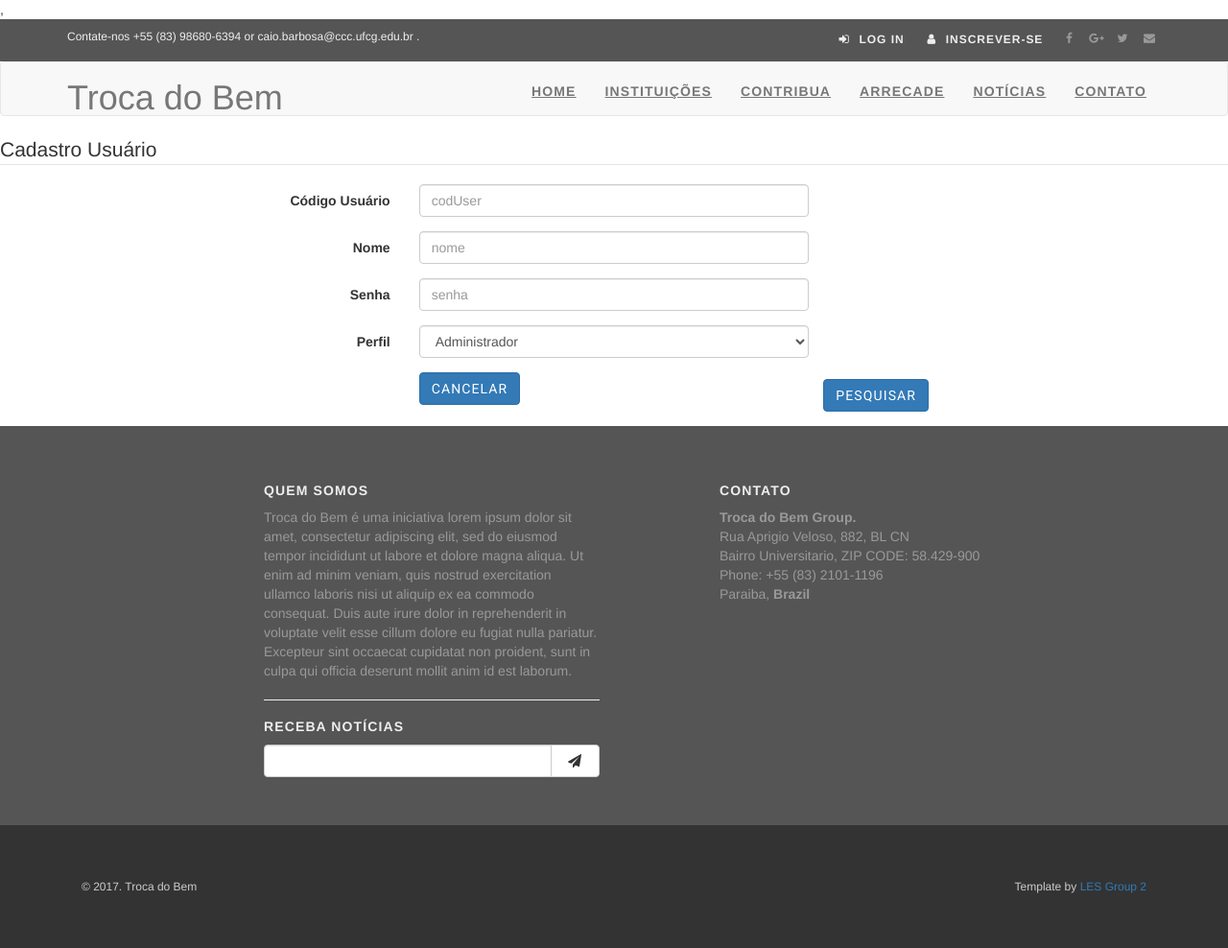
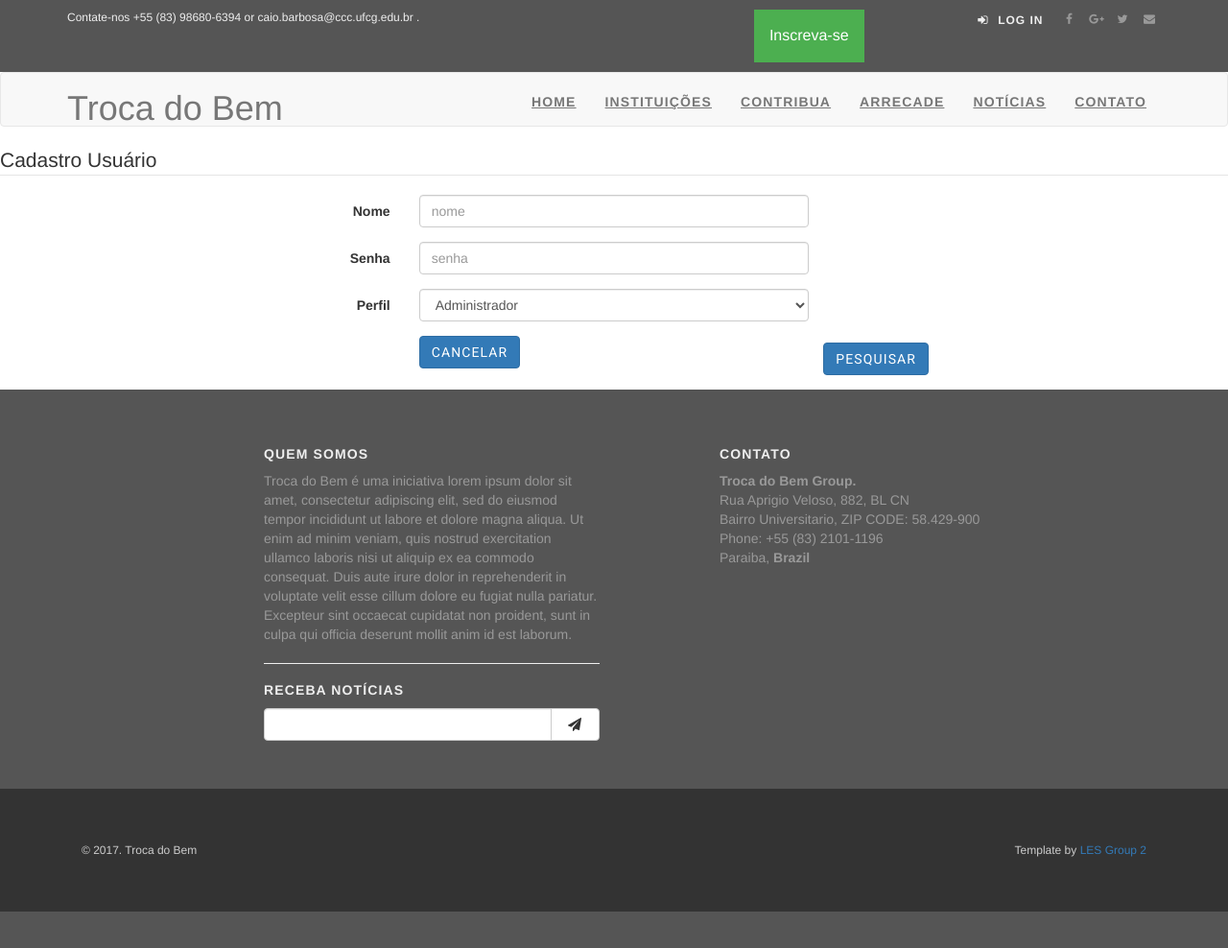
Before and after one commit to SauloNascimento/TrocaDoBem, a Django app: template app/templates/cadastros/cadastro-usuario.html in a window 1280 px wide. Shown: the whole page at 96% size. After the commit the page ends 950 px from the top, so only its background shows below. Run offline with Django 3.2, Linux system fonts and the light colour scheme; the template is opened without the code that fills it, so the values that code supplies are empty; some libraries are stand-ins or nearby versions.

Commit message:
rotas para escolha do tipo de cadastro

```diff
--- a/app/templates/cadastros/cadastro-usuario.html
+++ b/app/templates/cadastros/cadastro-usuario.html
@@ -28,10 +28,6 @@
                 else $('head > link').filter(':first').replaceWith(defaultCSS);
             }
 
-            $(document).ready(function () {
-                var iframe_height = parseInt($('html').height());
-                window.parent.postMessage(iframe_height, 'https://bootsnipp.com');
-            });
         </script>
     </head>
     <body style="">
@@ -42,14 +38,14 @@
             <legend>Cadastro Usuário</legend>
 
             <!-- Text input-->
-            <div class="form-group">
-                <label class="col-md-4 control-label" for="cod_user">Código Usuário</label>
-                <div class="col-md-4">
-                    <input id="cod_user" name="cod_user" type="text" placeholder="codUser"
-                           class="form-control input-md">
-
-                </div>
-            </div>
+{#            <div class="form-group">#}
+{#                <label class="col-md-4 control-label" for="cod_user">Código Usuário</label>#}
+{#                <div class="col-md-4">#}
+{#                    <input id="cod_user" name="cod_user" type="text" placeholder="codUser"#}
+{#                           class="form-control input-md">#}
+{##}
+{#                </div>#}
+{#            </div>#}
 
             <!-- Text input-->
             <div class="form-group">
--- a/app/templates/header.html
+++ b/app/templates/header.html
@@ -1,4 +1,50 @@
-,{% load staticfiles %}
+{% load staticfiles %}
+<head>
+    <style>
+        .dropbtn {
+            background-color: #4CAF50;
+            color: white;
+            padding: 16px;
+            font-size: 16px;
+            border: none;
+            cursor: pointer;
+        }
+
+        .dropdown {
+            position: relative;
+            display: inline-block;
+        }
+
+        .dropdown-content {
+            display: none;
+            position: absolute;
+            background-color: #f9f9f9;
+            min-width: 160px;
+            box-shadow: 0px 8px 16px 0px rgba(0, 0, 0, 0.2);
+            z-index: 1;
+        }
+
+        .dropdown-content a {
+            color: black;
+            padding: 12px 16px;
+            text-decoration: none;
+            display: block;
+        }
+
+        .dropdown-content a:hover {
+            background-color: #f1f1f1
+        }
+
+        .dropdown:hover .dropdown-content {
+            display: block;
+        }
+
+        .dropdown:hover .dropbtn {
+            background-color: #3e8e41;
+        }
+    </style>
+</head>
+
 <header>
     <div id="top">
         <div class="container">
@@ -21,12 +67,18 @@
                                 class="fa fa-twitter"></i></a>
                         <a href="#" class="email" data-animate-hover="pulse"><i class="fa fa-envelope"></i></a>
                     </div>
+                    <div class="dropdown" style="margin-left: 35%">
+                        <button class="dropbtn">Inscreva-se</button>
+                        <div class="dropdown-content">
+                            <a href="/cadastrar-usuario">Usuário</a>
+                            <a href="/cadastrar-instituicao">Instituição</a>
+                        </div>
+                    </div>
 
                     <div class="login">
                         <a href="/admin"><i class="fa fa-sign-in"></i>
                             <span class="hidden-xs text-uppercase">Log in</span></a>
-                        <a href="#"><i class="fa fa-user"></i> <span
-                                class="hidden-xs text-uppercase">Inscrever-se</span></a>
+
                     </div>
 
                 </div>
@@ -75,10 +127,10 @@ _________________________________________________________ -->
                         <li id="menu_arrecade" class="">
                             <a href="#">Arrecade</a>
                         </li>
-                         <li id="menu_noticias" class="">
+                        <li id="menu_noticias" class="">
                             <a href="#noticias">Notícias</a>
                         </li>
-                         <li id="menu_contato" class="">
+                        <li id="menu_contato" class="">
                             <a href="#contato">Contato</a>
                         </li>
                     </ul>
--- a/static/css/custom.css
+++ b/static/css/custom.css
@@ -149,3 +149,43 @@ Image credits: unsplash.com
         color: #ffffff;
     }
 }
+
+.dropbtn {
+    background-color: #4CAF50;
+    color: white;
+    padding: 16px;
+    font-size: 16px;
+    border: none;
+    cursor: pointer;
+}
+
+.dropdown {
+    position: relative;
+    display: inline-block;
+}
+
+.dropdown-content {
+    display: none;
+    position: absolute;
+    background-color: #f9f9f9;
+    min-width: 160px;
+    box-shadow: 0px 8px 16px 0px rgba(0,0,0,0.2);
+    z-index: 1;
+}
+
+.dropdown-content a {
+    color: black;
+    padding: 12px 16px;
+    text-decoration: none;
+    display: block;
+}
+
+.dropdown-content a:hover {background-color: #f1f1f1}
+
+.dropdown:hover .dropdown-content {
+    display: block;
+}
+
+.dropdown:hover .dropbtn {
+    background-color: #3e8e41;
+}
```
Also changed, not shown: app/templates/cadastros/cadastro-instituicao.html (+0 -14 lines).
